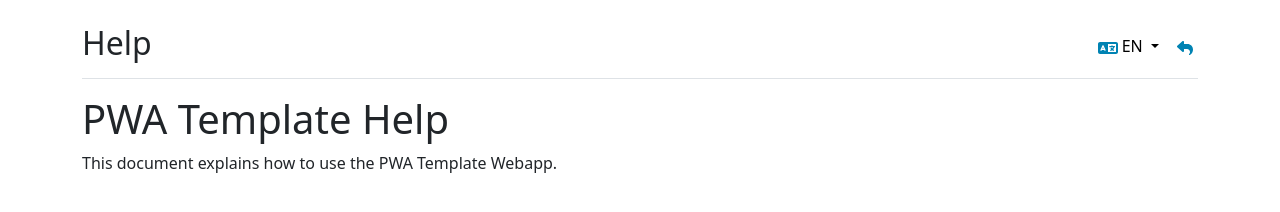
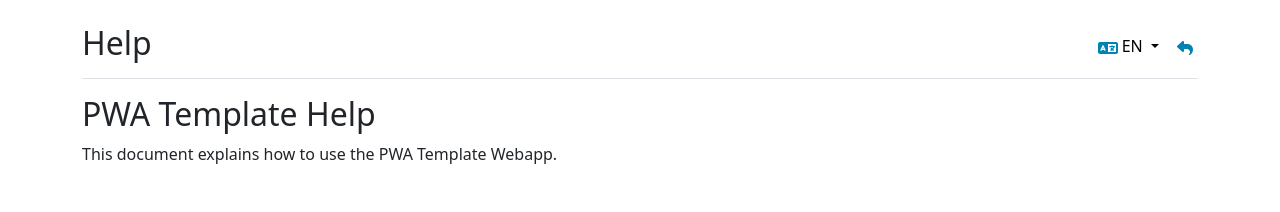
Before and after one commit to azimonti/progressive-web-app-template, a website with bundled scripts: page help/index.html in a window 1280 px wide. Built offline with nearby package versions, Linux system fonts and the light colour scheme.

Commit message:
removed double <h1>

```diff
--- a/help/index.html
+++ b/help/index.html
@@ -38,7 +38,7 @@
       </div>
     </div>
     <div id="help-content">
-      <h1 data-i18n="helpPage.content.title">PWA Template Help</h1>
+      <h2 data-i18n="helpPage.content.title">PWA Template Help</h2>
       <p data-i18n="helpPage.content.intro">This document explains how to use the PWA Template Webapp.</p>
     </div>
   </div>
```
